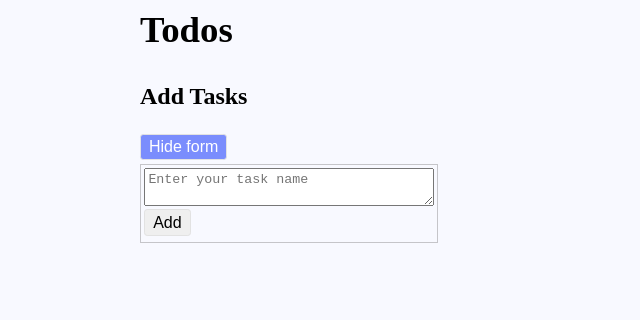
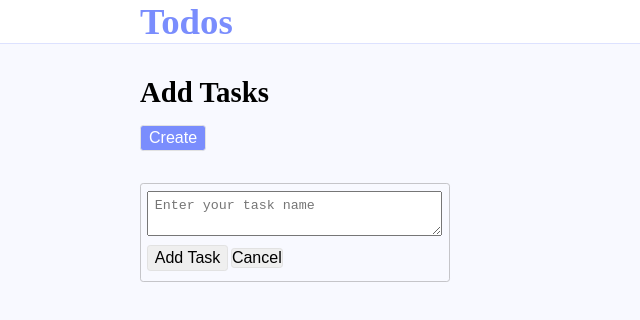
Before and after one commit to sku-wtag/Todos, a plain HTML site: page index.html in a window 1280 px wide. Both pictures are taken after a click on the button "Create". Shown: the whole page, without its empty margins (0-640 px from the left). Drawn offline with Linux system fonts and the light colour scheme.

Commit message:
resolve review

```diff
--- a/css/style.css
+++ b/css/style.css
@@ -1,16 +1,26 @@
 :root {
     --var-white-color: #fff;
-    --var-violate-color: #F8F9FF
+    --var-violate-color: #F8F9FF;
+    --var-pink-color: #DDE2FF;
+    --var-blue-color25: #7A8DFD;
 }
 
 body{
     font-weight: 400;
     background-color: var(--var-violate-color);
 }
+
+*,
+*::after,
+*::before{
+    padding: 0;
+    margin: 0;
+    box-sizing: border-box;
+}
+
 .container {
     margin: 0 auto;
     max-width: 62.5rem;
-    padding: 0 4rem;
     width: 100%;
 }
 
@@ -22,13 +32,19 @@ body{
 .icon{
     font-size: 2.3rem;
     font-weight: 700;
+    color: var(--var-blue-color25);
 }
 .header {
     margin-top: 2rem;
 }
 
+.navbar{
+    background-color: var(--var-white-color);
+    border-bottom: 0.1rem solid var(--var-pink-color);
+}
+
 .task-title{
-    font-size: 1.5rem;
+    font-size: 1.8rem;
     font-weight: 700;
 }
 
@@ -36,30 +52,32 @@ button{
     border-radius: 0.2rem;
     border: 0.1rem solid rgb(226, 226, 226);
     font-size: 1rem;
+}
+
+.create-button{
+    background-color:var(--var-blue-color25);
+    margin-top: 1rem;
+    color: var(--var-white-color);
     padding: 0.2rem 0.5rem;
 }
 
-.create-button{
-    background-color:#7A8DFD;
-    color: var(--var-white-color);
+.task-wrapper{
+    margin-top: 2rem;
 }
 
 ul{
-    display: flex;
-    justify-content: left;
-    list-style-type: none;
-    padding: 0rem;
-    margin: 0rem;
+    display: grid;
+    grid-template-columns: repeat(3, 1fr);
+    gap: 2.2rem;
+    list-style: none;
 }
 
 li{
     border: 0.1rem solid #c5c5c9;
-    padding: 0.2rem;
-    margin: 0.2rem 0rem;
-    max-width: 29%;
-    width: 100%;
-    display: block;
+    padding: 0.4rem;
+    border-radius: 0.2rem;
     font-size: 1.5rem;
+    font-weight: 600;
 }
 
 .tasks{
@@ -69,10 +87,11 @@ li{
 
 textarea{
     width: 100%;
-    padding: 0.2rem 0.2rem;
+    padding: 0.4rem;
 }
 
 .add-button{
     font-size: 1rem;
-    margin: 0.2rem 0rem;
+    margin: 0.2rem 0.2rem 0.2rem 0rem;
+    padding: 0.2rem 0.4rem;
 }
--- a/index.html
+++ b/index.html
@@ -17,10 +17,11 @@
         <button class="create-button" id="create-button">Create</button>
       </div>
     </header>
-    <div class="container">
-      <ul class="flex-container" id="task-container">
+
+    <main class="container task-wrapper">
+      <ul id="task-container">
       </ul>
-    </div>
+    </main>
     <script type="module" src="./js/script.js" type="text/javascript"></script>
   </body>
 </html>
--- a/js/script.js
+++ b/js/script.js
@@ -4,26 +4,27 @@ import { sanitizeInput, getUniqueId } from "./utlity.js";
 let isFormOpen = false;
 let tasks = [];
 
-const createForm = (taskInfo = {}) => {
+const createForm = () => {
   const $liElement = document.createElement("li");
   const $inputElement = document.createElement("textarea");
   const $addButton = document.createElement("button");
+  const $cancelButton = document.createElement("button");
 
-  $addButton.innerHTML = "Add";
+  $addButton.innerHTML = "Add Task";
+  $cancelButton.innerText = "Cancel";
   $inputElement.setAttribute("name", "title");
   $inputElement.setAttribute("placeholder", "Enter your task name");
   $inputElement.setAttribute("id", "title");
   $addButton.setAttribute("id", "add-task");
   $addButton.addEventListener("click", () => addTaskHandler());
+  $cancelButton.addEventListener("click", () => {
+    toogleButton();
+    render();
+  });
 
   $addButton.classList.add("add-button");
 
-  if (taskInfo.title) {
-    $title.value = taskInfo.title;
-  }
-
-  $liElement.appendChild($inputElement);
-  $liElement.appendChild($addButton);
+  $liElement.append($inputElement, $addButton, $cancelButton);
 
   return $liElement;
 };
@@ -57,12 +58,9 @@ const addTaskHandler = () => {
 
 const toogleButton = () => {
   if (!isFormOpen) {
-    $createButton.innerText = "Hide form";
     isFormOpen = true;
     return;
   }
-
-  $createButton.innerText = "Create";
   isFormOpen = false;
 };
 
```
